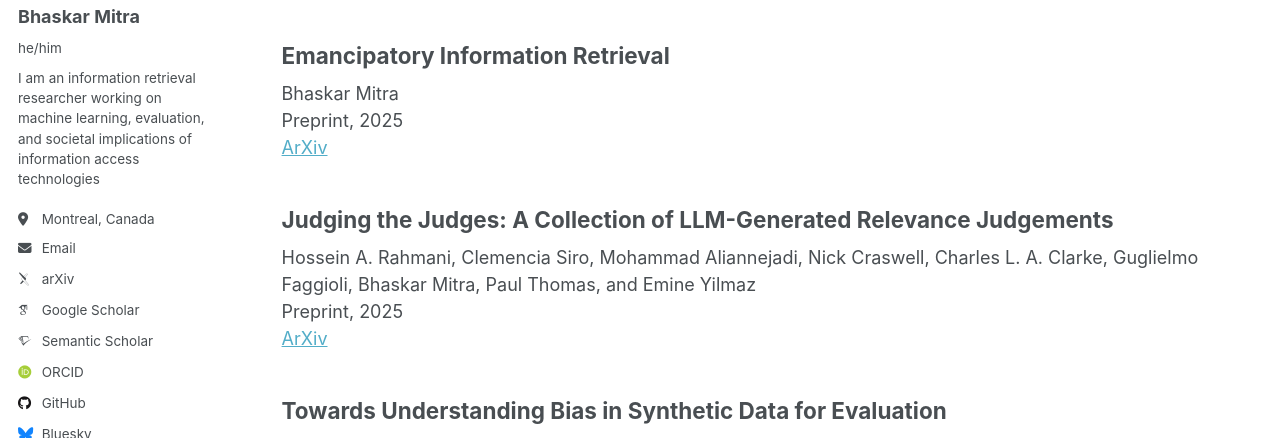
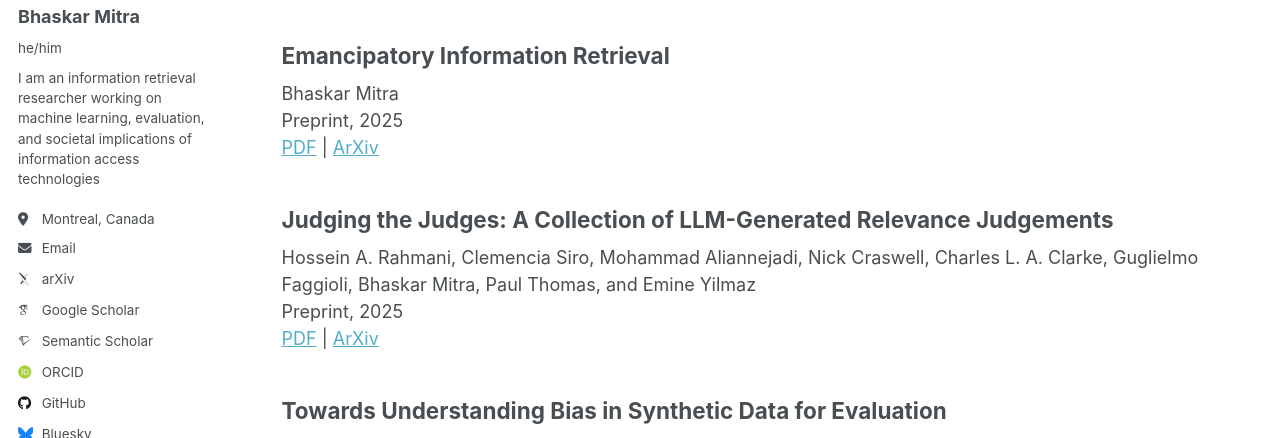
Before and after one commit to bhaskar-mitra/bhaskar-mitra.github.io, a Jekyll site: the page built from _pages/publications.html, in a window 1280 px wide and 900 px high, cut to the strip 278-900 px from the top of the window. Shown: the top 438 px of the strip. Built offline with Jekyll 4.4.1, drawn with Linux system fonts in a browser that asks for light colours; some web fonts are replaced.

Commit message:
Update publications.html

```diff
--- a/_pages/publications.html
+++ b/_pages/publications.html
@@ -19,13 +19,13 @@ author_profile: true
     <h2>Emancipatory Information Retrieval</h2>
     Bhaskar Mitra<br/>
     Preprint, 2025<br/>
-    <a href="https://arxiv.org/abs/2501.19241">ArXiv</a>
+    <a href="../showpdf/?file=emancipatory-ir">PDF</a> | <a href="https://arxiv.org/abs/2501.19241">ArXiv</a>
   </article>
   <article class="archive__item" itemscope itemtype="http://schema.org/CreativeWork">
     <h2>Judging the Judges: A Collection of LLM-Generated Relevance Judgements</h2>
     Hossein A. Rahmani, Clemencia Siro, Mohammad Aliannejadi, Nick Craswell, Charles L. A. Clarke, Guglielmo Faggioli, Bhaskar Mitra, Paul Thomas, and Emine Yilmaz<br/>
     Preprint, 2025<br/>
-    <a href="https://arxiv.org/abs/2502.13908">ArXiv</a>
+    <a href="../showpdf/?file=judging-the-Judges">PDF</a> | <a href="https://arxiv.org/abs/2502.13908">ArXiv</a>
   </article>
   <article class="archive__item" itemscope itemtype="http://schema.org/CreativeWork">
     <h2>Towards Understanding Bias in Synthetic Data for Evaluation</h2>
```
